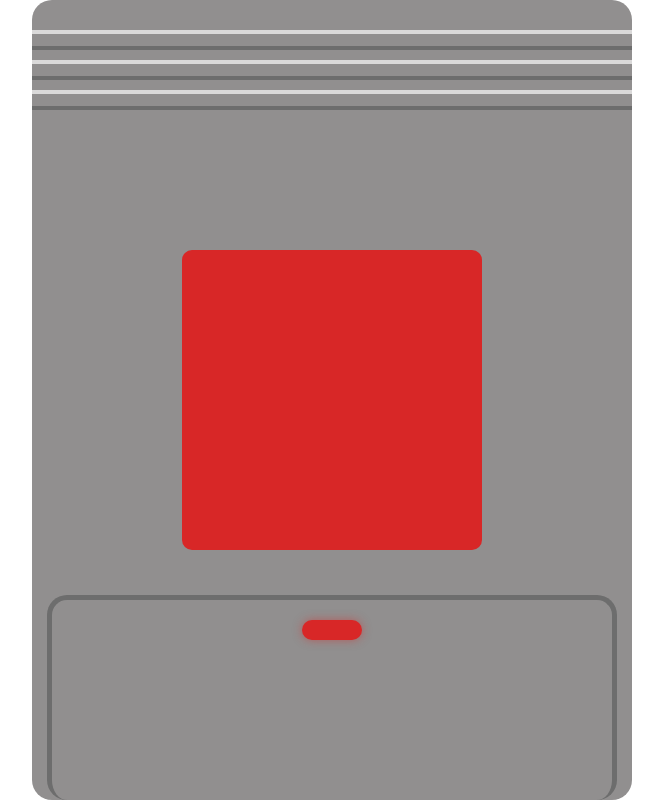
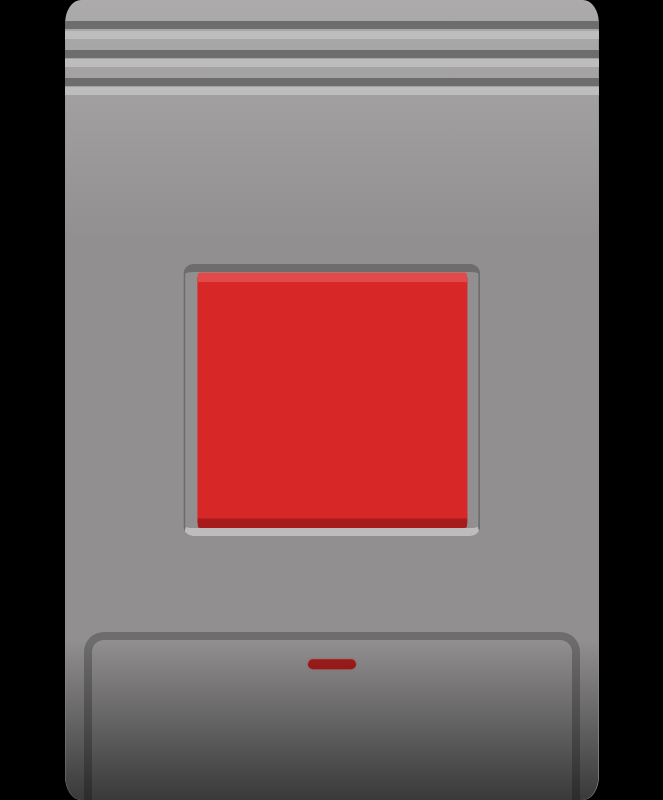
Before and after one commit to maurosemproni/salvalavita-mr, a plain HTML site: page index.html in a window 1280 px wide. Shown: the whole page, without its empty margins (308-971 px from the left). Drawn offline with Linux system fonts and the light colour scheme.

Commit message:
layout migliorato

```diff
--- a/index.html
+++ b/index.html
@@ -7,15 +7,19 @@
 </head>
 <body>
     <div class="esterno">
+        <div class="riflesso-top"></div>
         <div class="container-righe">
             <div class="riga"></div>
             <div class="riga"></div>
             <div class="riga"></div>
         </div>
-        <div class="bottone"></div>
+        <div class="incavo-bottone">
+            <div class="bottone"></div>
+        </div>
         <div class="batteria">
             <div class="led"></div>
         </div>
+        <div class="riflesso-bottom"></div>
     </div>
 </body>
 </html>
--- a/style.css
+++ b/style.css
@@ -1,20 +1,30 @@
 body {
+    --main-grey: #918f8f;
+    --dark-grey: #6d6d6d;
+    --light-grey: #bdbdbd;
+    --button-red: #d82727;
+    --light-red: #e24a4a;
+    --dark-red: #a61c1c;
     margin: 0;
     padding: 0;
     height: 100vh;
     display: flex;
     justify-content: center;
     align-items: center;
+    background-color: #000000;
 }
 
 .esterno {
     position: relative;
-    width: 100%;
-    height: 100%;
-    max-width: 600px;
-    max-height: 900px;
-    background-color: #918f8f;
-    border-radius: 20px;
+    aspect-ratio: 2 / 3;
+    width: min(100vw, calc(100vh * 2 / 3));
+    height: min(100vh, calc(100vw * 3 / 2));
+    background-color: var(--main-grey);
+    border-radius: 3%;
+    margin: auto;
+    overflow: hidden;
+    max-width: 100vw;
+    max-height: 100vh;
 }
 
 .container-righe {
@@ -23,19 +33,37 @@ body {
     left: 50%;
     transform: translateX(-50%);
     width: 100%;
-    height: 200px;
+    height: 10%;
     justify-content: center;
     align-items: center;
-    padding: 30px 0;
+    padding: 4%;
 }
 
 .riga {
     display: block;
-    margin-bottom: 10px;
+    margin-bottom: 2%;
     width: 100%;
-    height: 12px;
-    border-top: 4px solid #dad9d9;
-    border-bottom: 4px solid #6d6d6d;
+    height: 2%;
+    border-top: 8px solid var(--dark-grey);
+    border-bottom: 8px solid var(--light-grey);
+}
+
+.incavo-bottone {
+    position: absolute;
+    top: 50%;
+    left: 50%;
+    transform: translate(-50%, -50%);
+    width: 55%;
+    height: 32%;
+    background-color: var(--main-grey);
+    border-radius: 10px;
+    display: flex;
+    justify-content: center;
+    align-items: center;
+    border-top: 8px solid var(--dark-grey);
+    border-bottom: 8px solid var(--light-grey);
+    border-left: 2px solid var(--dark-grey);
+    border-right: 2px solid var(--dark-grey);
 }
 
 .bottone {
@@ -43,13 +71,15 @@ body {
     top: 50%;
     left: 50%;
     transform: translate(-50%, -50%);
-    width: 300px;
-    height: 300px;
-    background-color: #d82727;
-    border-radius: 10px;
+    width: 92%;
+    height: 92%;
+    background-color: var(--button-red);
+    border-radius: 1.5%;
     display: flex;
     justify-content: center;
     align-items: center;
+    border-top: 10px solid var(--light-red);
+    border-bottom: 10px solid var(--dark-red);
 }
 
 .batteria {
@@ -57,13 +87,14 @@ body {
     bottom: 0px;
     left: 50%;
     transform: translateX(-50%);
-    width: 560px;
-    height: 200px;
-    background-color: #918f8f;
-    border-radius: 20px;
-    border-left: 5px solid #6d6d6d;
-    border-top: 5px solid #6d6d6d;
-    border-right: 5px solid #6d6d6d;
+    width: 90%;
+    height: 20%;
+    background-color: var(--main-grey);
+    border-top-left-radius: 20px;
+    border-top-right-radius: 20px;
+    border-left: 8px solid var(--dark-grey);
+    border-top: 8px solid var(--dark-grey);
+    border-right: 8px solid var(--dark-grey);
 }
 
 .led {
@@ -71,9 +102,31 @@ body {
     top: 15%;
     left: 50%;
     transform: translate(-50%, -50%);
-    width: 60px;
-    height: 20px;
-    background-color: #d82727;
+    width: 10%;
+    height: 6%;
+    background-color: var(--dark-red);
     border-radius: 20px;
-    box-shadow: 0 0 10px rgba(216, 39, 39, 0.5);
+    box-shadow: 0 0 2px rgba(216, 39, 39, 0.5);
 }
+
+.riflesso-top {
+    position: absolute;
+    top: 0px;
+    left: 50%;
+    transform: translateX(-50%);
+    width: 100%;
+    height: 30%;
+    background: linear-gradient(to bottom, rgba(255, 255, 255, 0.25), rgba(255, 255, 255, 0));
+    border-radius: 3% 3% 0 0;
+}
+
+.riflesso-bottom {
+    position: absolute;
+    bottom: 0px;
+    left: 50%;
+    transform: translateX(-50%);
+    width: 100%;
+    height: 100%;
+    background: linear-gradient(to bottom, rgba(0, 0, 0, 0), rgba(0, 0, 0, 0) 80%, rgba(0, 0, 0, 0.6));
+    border-radius: 0 0 3% 3%;
+}
```
